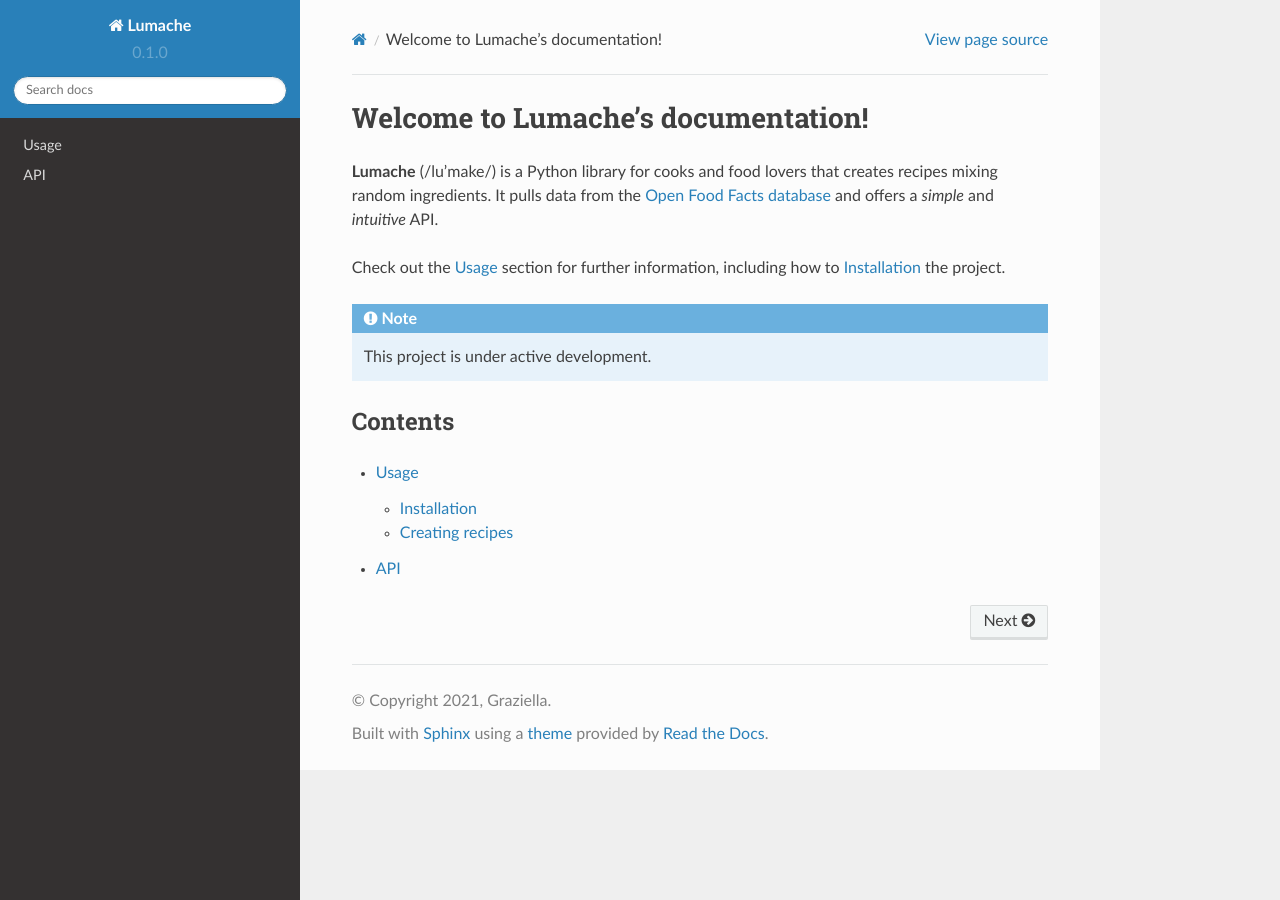
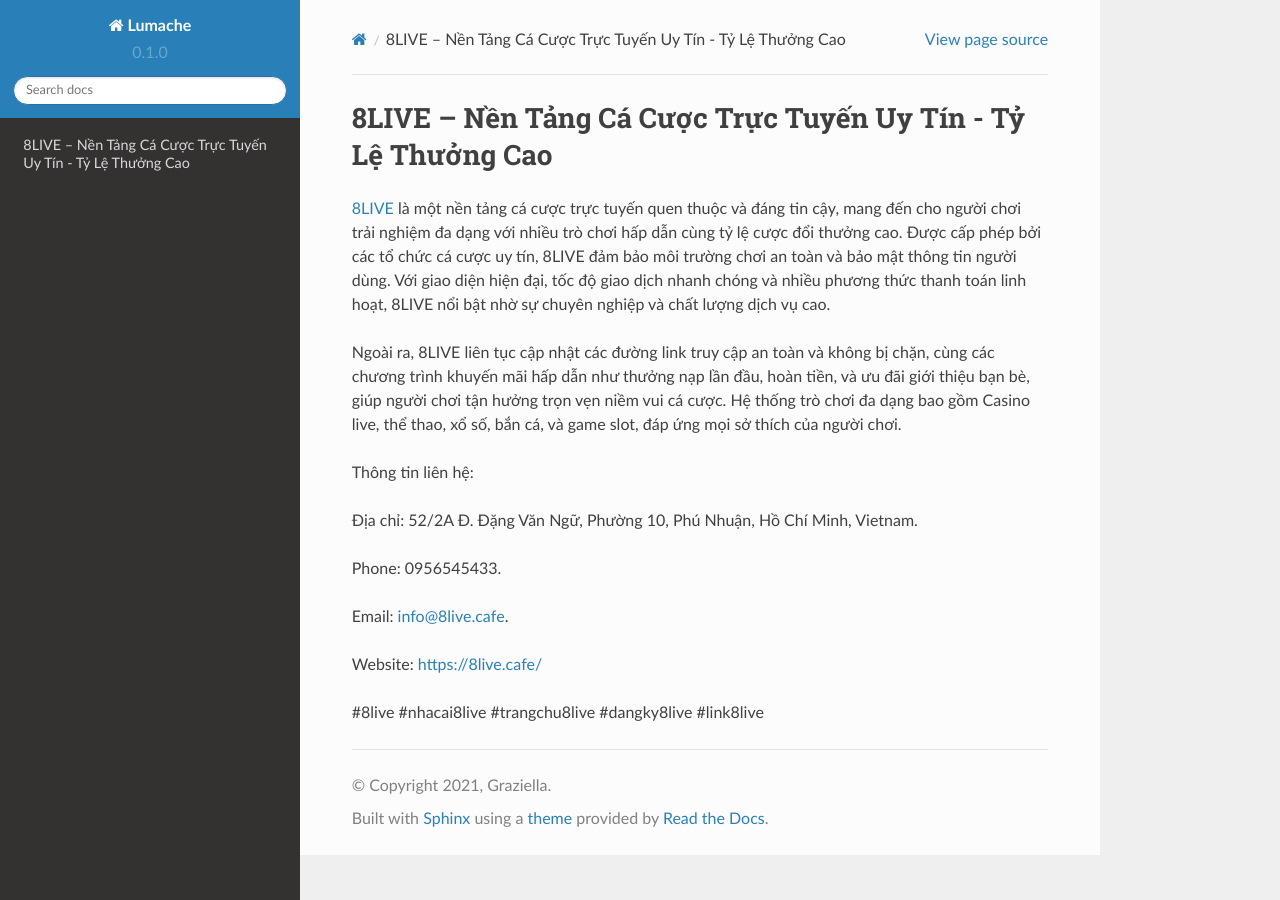
Before and after one commit to vanthanhtuan2022/8livecafe, a Sphinx documentation site: the page built from docs/source/index.rst, in a window 1280 px wide. Built offline with Sphinx 7.4.7 and the Read the Docs theme 2.0.0, drawn with Linux system fonts in a browser that asks for light colours.

Commit message:
Update index.rst

```diff
--- a/docs/source/index.rst
+++ b/docs/source/index.rst
@@ -1,22 +1,18 @@
-Welcome to Lumache's documentation!
+8LIVE – Nền Tảng Cá Cược Trực Tuyến Uy Tín - Tỷ Lệ Thưởng Cao
 ===================================
 
-**Lumache** (/lu'make/) is a Python library for cooks and food lovers
-that creates recipes mixing random ingredients.
-It pulls data from the `Open Food Facts database <https://world.openfoodfacts.org/>`_
-and offers a *simple* and *intuitive* API.
+`8LIVE <https://8live.cafe/>`_ là một nền tảng cá cược trực tuyến quen thuộc và đáng tin cậy, mang đến cho người chơi trải nghiệm đa dạng với nhiều trò chơi hấp dẫn cùng tỷ lệ cược đổi thưởng cao. Được cấp phép bởi các tổ chức cá cược uy tín, 8LIVE đảm bảo môi trường chơi an toàn và bảo mật thông tin người dùng. Với giao diện hiện đại, tốc độ giao dịch nhanh chóng và nhiều phương thức thanh toán linh hoạt, 8LIVE nổi bật nhờ sự chuyên nghiệp và chất lượng dịch vụ cao.
 
-Check out the :doc:`usage` section for further information, including
-how to :ref:`installation` the project.
+Ngoài ra, 8LIVE liên tục cập nhật các đường link truy cập an toàn và không bị chặn, cùng các chương trình khuyến mãi hấp dẫn như thưởng nạp lần đầu, hoàn tiền, và ưu đãi giới thiệu bạn bè, giúp người chơi tận hưởng trọn vẹn niềm vui cá cược. Hệ thống trò chơi đa dạng bao gồm Casino live, thể thao, xổ số, bắn cá, và game slot, đáp ứng mọi sở thích của người chơi.
 
-.. note::
+Thông tin liên hệ:
 
-   This project is under active development.
+Địa chỉ: 52/2A Đ. Đặng Văn Ngữ, Phường 10, Phú Nhuận, Hồ Chí Minh, Vietnam.
 
-Contents
---------
+Phone: 0956545433.
 
-.. toctree::
+Email: info@8live.cafe.
 
-   usage
-   api
+Website: https://8live.cafe/
+
+#8live #nhacai8live #trangchu8live #dangky8live #link8live
```
